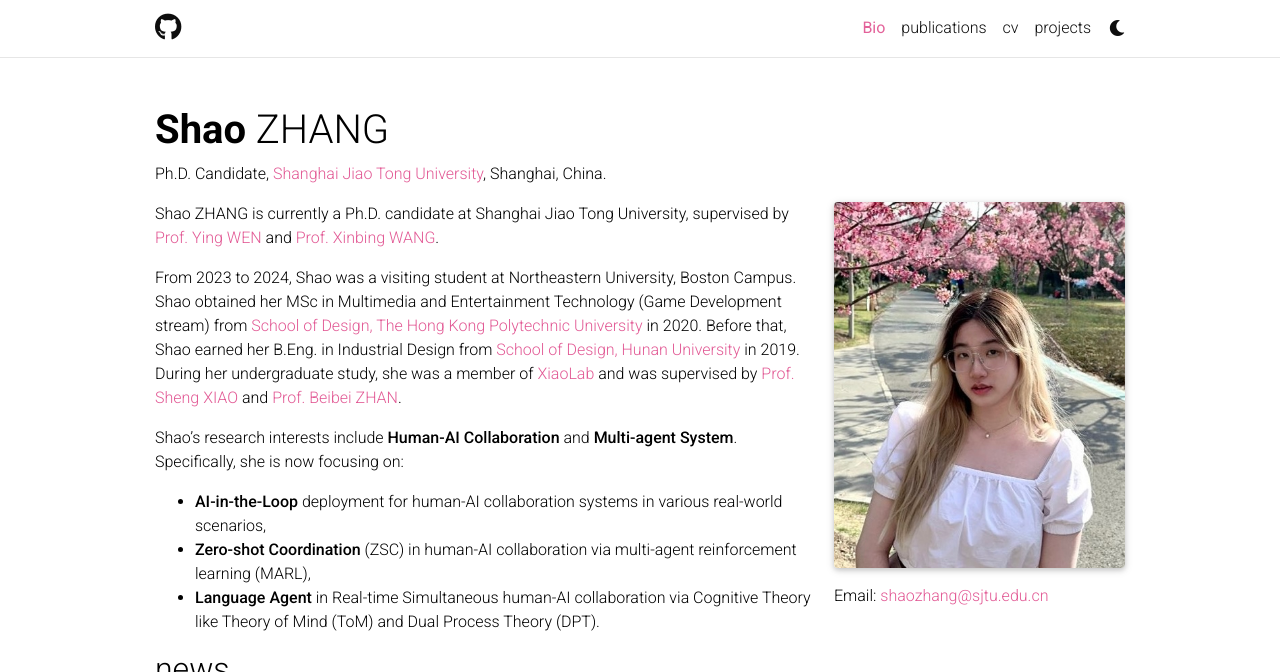
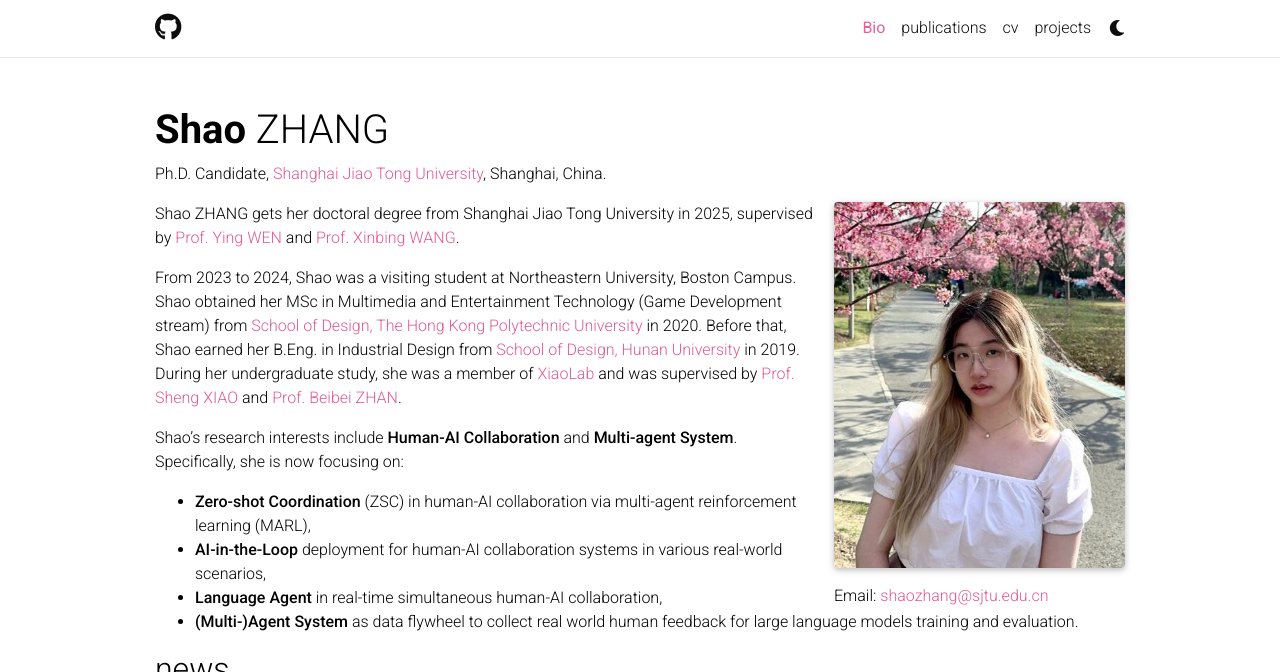
Before and after one commit to ShaoZhang0115/shaozhang_home_page, a Jekyll site: the page built from _pages/about.md, in a window 1280 px wide and 900 px high, cut to the strip 0-672 px from the top of the window. Built offline with Jekyll 4.4.1, drawn with Linux system fonts in a browser that asks for light colours; full-size pictures stand in for the smaller copies a plugin makes; comment, search, counter and statistics services are not loaded; a style sheet for code colours, icons or effects is not loaded.

Commit message:
Revise biography and research interests for Shao Zhang
Updated Shao Zhang's biography to reflect her expected graduation year and added new research interests.

```diff
--- a/_pages/about.md
+++ b/_pages/about.md
@@ -20,13 +20,14 @@
 social: false  # includes social icons at the bottom of the page
 ---
 
-Shao ZHANG is currently a Ph.D. candidate at Shanghai Jiao Tong University, supervised by [Prof. Ying WEN](https://yingwen.io/) and [Prof. Xinbing WANG](https://www.cs.sjtu.edu.cn/~wang-xb/).
+Shao ZHANG gets her doctoral degree from Shanghai Jiao Tong University in 2025, supervised by [Prof. Ying WEN](https://yingwen.io/) and [Prof. Xinbing WANG](https://www.cs.sjtu.edu.cn/~wang-xb/).
 
 From 2023 to 2024, Shao was a visiting student at Northeastern University, Boston Campus.
 Shao obtained her MSc in Multimedia and Entertainment Technology (Game Development stream) from [School of Design, The Hong Kong Polytechnic University](https://www.sd.polyu.edu.hk/en/) in 2020. Before that, Shao earned her B.Eng. in Industrial Design from [School of Design, Hunan University](http://design.hnu.edu.cn/) in 2019. During her undergraduate study, she was a member of [XiaoLab](http://xiaolab.net/) and was supervised by [Prof. Sheng XIAO](http://xiaolab.net/) and [Prof. Beibei ZHAN](http://ylsy.hnu.edu.cn/info/1353/9629.htm).
 
 Shao's research interests include **Human-AI Collaboration** and **Multi-agent System**.
 Specifically, she is now focusing on:
+- **Zero-shot Coordination** (ZSC) in human-AI collaboration via multi-agent reinforcement learning (MARL),
 - **AI-in-the-Loop** deployment for human-AI collaboration systems in various real-world scenarios,
-- **Zero-shot Coordination** (ZSC) in human-AI collaboration via multi-agent reinforcement learning (MARL),
-- **Language Agent** in Real-time Simultaneous human-AI collaboration via Cognitive Theory like Theory of Mind (ToM) and Dual Process Theory (DPT).
+- **Language Agent** in real-time simultaneous human-AI collaboration,
+- **(Multi-)Agent System** as data flywheel to collect real world human feedback for large language models training and evaluation.
```
